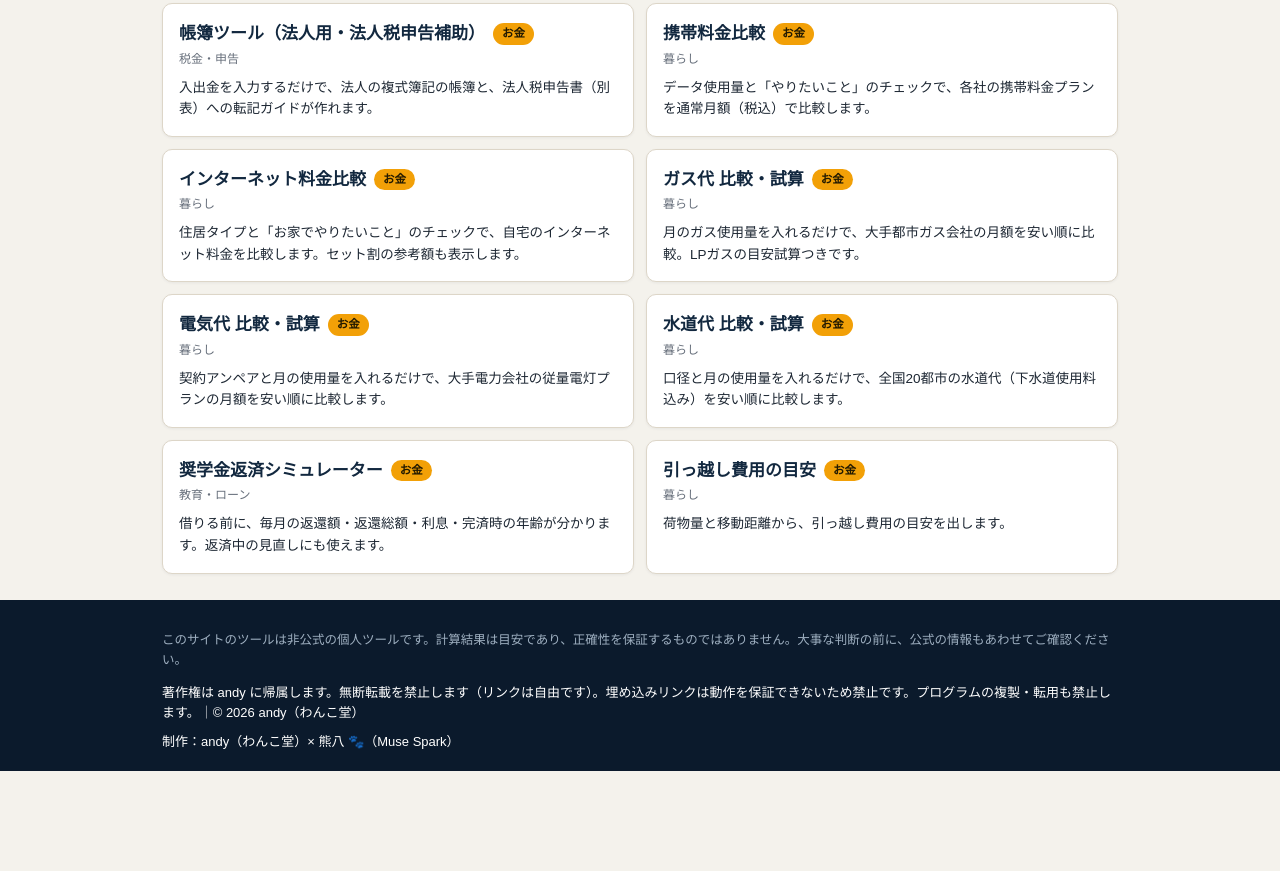
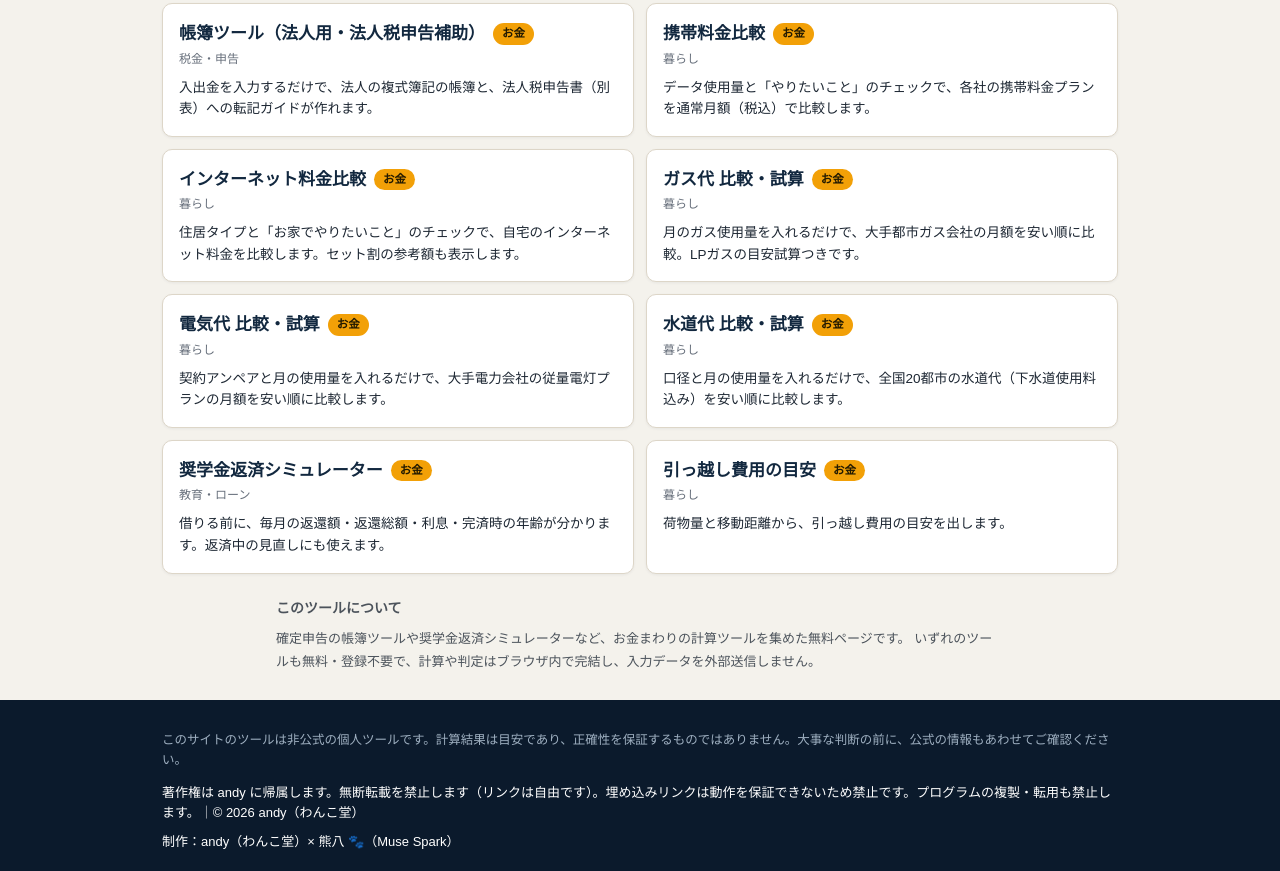
Before and after one commit to wankodo/money-tools, a plain HTML site: page index.html in a window 1280 px wide. Shown: the part 449-1320 px from the top of the page. Before the commit the page ends 1220 px from the top, so only its background shows below. Drawn offline with Linux system fonts and the light colour scheme.

Commit message:
Add llms.txt and AI-search summary on top page

```diff
--- a/index.html
+++ b/index.html
@@ -192,6 +192,7 @@ gtag('config', 'G-QQ4435VBMK');
   <div class="noresult" id="noResult">見つかりませんでした。別の言葉で試してみてください。</div>
 </div>
 
+<section class="ai-summary" style="max-width:760px;margin:22px auto;padding:0 16px;font-size:13px;line-height:1.8;opacity:.78"><h2 style="font-size:14px;margin:0 0 6px">このツールについて</h2><p style="margin:0">確定申告の帳簿ツールや奨学金返済シミュレーターなど、お金まわりの計算ツールを集めた無料ページです。 いずれのツールも無料・登録不要で、計算や判定はブラウザ内で完結し、入力データを外部送信しません。</p></section>
 <footer>
   <div class="wrap">
     <p class="note">このサイトのツールは非公式の個人ツールです。計算結果は目安であり、正確性を保証するものではありません。大事な判断の前に、公式の情報もあわせてご確認ください。</p>
```
Also changed, not shown: llms.txt (added).
